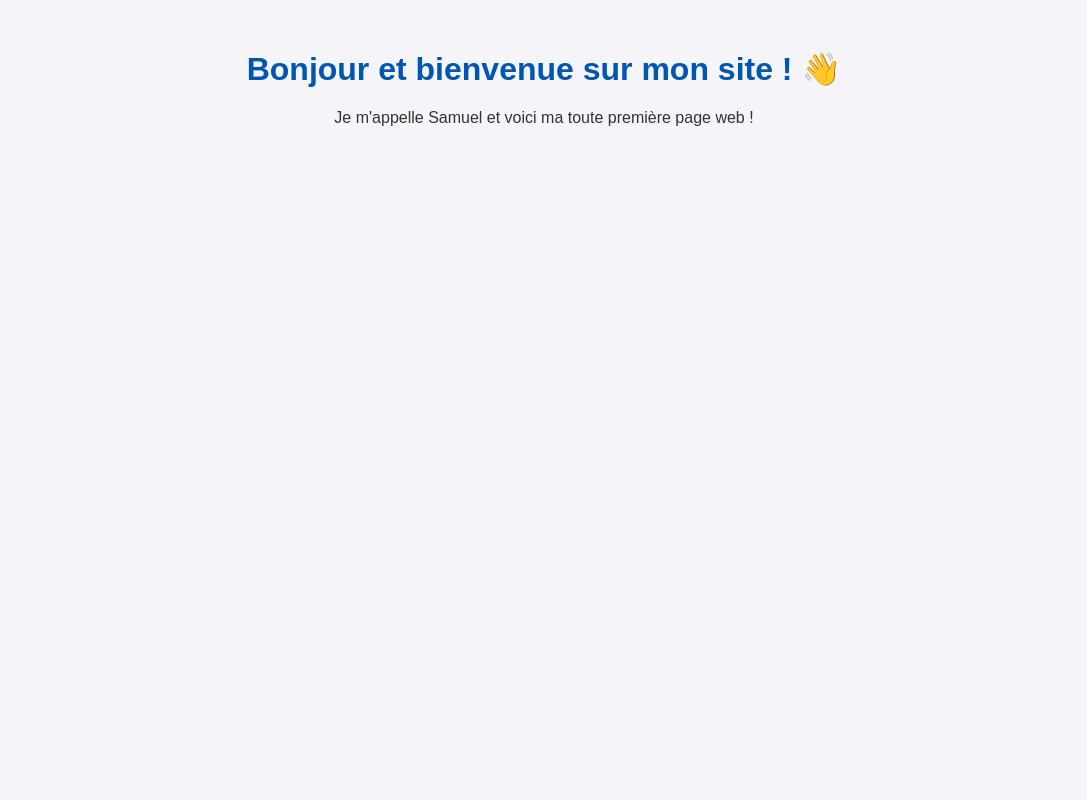
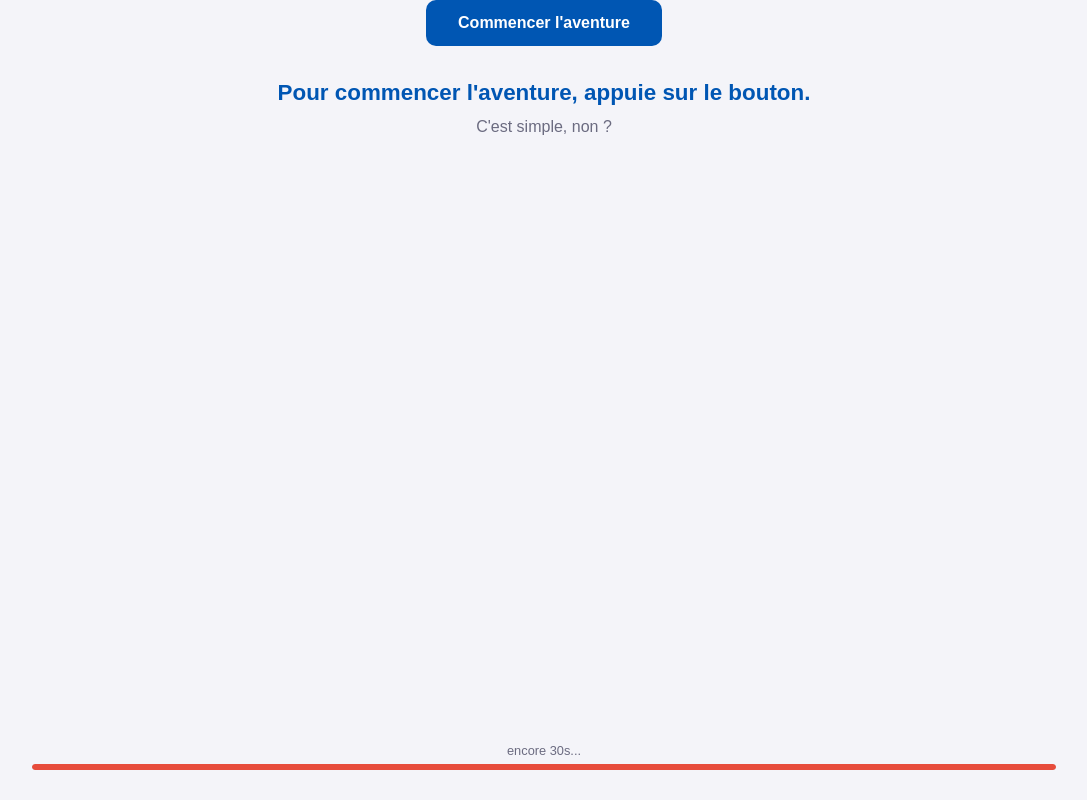
Before and after one commit to samuellepin/samuellepin.github.io, a plain HTML site: page index.html in a window 1280 px wide. Shown: the whole page, without its empty margins (96-1183 px from the left). Drawn offline with Linux system fonts and the light colour scheme; files that its build step writes are made by us from their sources.

Commit message:
(feat) premier partie

```diff
--- a/index.html
+++ b/index.html
@@ -1,24 +1,70 @@
 <!DOCTYPE html>
 <html lang="fr">
 <head>
-    <meta charset="UTF-8">
-    <meta name="viewport" content="width=device-width, initial-scale=1.0">
-    <title>Le site de Samuel</title>
-    <style>
-        body {
-            font-family: Arial, sans-serif;
-            text-align: center;
-            margin-top: 50px;
-            background-color: #f4f4f9;
-            color: #333;
-        }
-        h1 {
-            color: #0056b3;
-        }
-    </style>
+  <meta charset="UTF-8">
+  <meta name="viewport" content="width=device-width, initial-scale=1.0">
+  <title>Le site de Samuel</title>
+  <link rel="stylesheet" href="css/style.css">
 </head>
 <body>
-    <h1>Bonjour et bienvenue sur mon site ! 👋</h1>
-    <p>Je m'appelle Samuel et voici ma toute première page web !</p>
+
+  <!-- ========================================================
+       ÉCRAN PRINCIPAL : le piège
+       Tout ce bloc est centré verticalement/horizontalement
+       via flexbox dans le CSS.
+  ======================================================== -->
+  <div class="scene" id="scene">
+
+    <!-- Texte d'instruction affiché en haut -->
+    <p class="instruction" id="instruction">
+      Pour commencer l'aventure, appuie sur le bouton.
+    </p>
+
+    <!-- Sous-titre moqueur, mis à jour dynamiquement par JS -->
+    <p class="sub" id="sub">C'est simple, non ?</p>
+
+    <!-- Message troll qui apparaît quand on s'approche -->
+    <p class="taunt" id="taunt"></p>
+
+    <!-- LE bouton. Position: absolute pour pouvoir le déplacer librement
+         dans la scène avec left/top via JS. -->
+    <button class="troll-btn" id="troll-btn">
+      Commencer l'aventure
+    </button>
+
+    <!-- Barre de progression en bas (se vide sur 30s) -->
+    <div class="timer-wrap">
+      <span class="timer-label">encore <span id="countdown">30</span>s...</span>
+      <div class="timer-bar-bg">
+        <div class="timer-bar" id="timer-bar"></div>
+      </div>
+    </div>
+
+  </div>
+  <!-- fin .scene -->
+
+
+  <!-- ========================================================
+       ÉCRAN DE VICTOIRE : s'affiche après le clic final
+       Caché par défaut (display:none dans CSS),
+       affiché par JS quand le joueur clique après les 30s.
+  ======================================================== -->
+  <div class="victory" id="victory">
+    <h1>Bon... t'as de la chance.</h1>
+    <p>Le jeu de piste commence maintenant.</p>
+
+    <!-- Ce bouton redirige vers la première étape du jeu de piste.
+         Pour l'instant il recharge juste la page. -->
+    <a href="game/etape1.html" class="btn-start">
+      Commencer le vrai jeu →
+    </a>
+  </div>
+  <!-- fin .victory -->
+
+
+  <!-- Le script est chargé EN FIN de body pour que le DOM
+       soit déjà construit quand le JS s'exécute. -->
+  <script src="js/troll.js"></script>
+
 </body>
 </html>
--- /dev/null
+++ b/style.css
@@ -0,0 +1,260 @@
+/* ============================================================
+   style.css — styles de la page d'accueil troll
+   Structure :
+     1. Reset & variables
+     2. Body / layout global
+     3. Scène (zone de jeu)
+     4. Textes (instruction, sub, taunt)
+     5. Le bouton troll
+     6. Barre de timer
+     7. Écran de victoire
+     8. Responsive mobile
+============================================================ */
+
+
+/* ------------------------------------------------------------
+   1. Reset & variables CSS
+   On définit ici les couleurs/polices pour pouvoir les
+   changer facilement en un seul endroit.
+------------------------------------------------------------ */
+*, *::before, *::after {
+  box-sizing: border-box;
+  margin: 0;
+  padding: 0;
+}
+
+:root {
+  --bg:           #f4f4f9;       /* fond de page */
+  --surface:      #ffffff;       /* fond des éléments */
+  --text:         #1a1a2e;       /* texte principal */
+  --text-muted:   #6b6b80;       /* texte secondaire */
+  --text-danger:  #c0392b;       /* messages troll */
+  --accent:       #0056b3;       /* couleur du bouton / titres */
+  --accent-hover: #003f82;
+  --timer-color:  #e74c3c;       /* rouge pour la barre de compte à rebours */
+  --radius:       10px;
+  --font:         'Arial', sans-serif;
+}
+
+
+/* ------------------------------------------------------------
+   2. Body / layout global
+   On centre tout verticalement et horizontalement.
+------------------------------------------------------------ */
+body {
+  font-family: var(--font);
+  background-color: var(--bg);
+  color: var(--text);
+  min-height: 100vh;
+  display: flex;
+  align-items: center;
+  justify-content: center;
+  overflow: hidden; /* pas de scrollbar pendant le troll */
+}
+
+
+/* ------------------------------------------------------------
+   3. Scène (la zone où le bouton se balade)
+   position: relative est OBLIGATOIRE pour que le bouton
+   en position: absolute soit positionné par rapport à elle.
+------------------------------------------------------------ */
+.scene {
+  position: relative;          /* référence pour le bouton en absolute */
+  width: 100vw;
+  height: 100vh;
+  display: flex;
+  flex-direction: column;
+  align-items: center;
+}
+
+/* Quand la scène est "terminée", on la cache avec une transition */
+.scene.hidden {
+  opacity: 0;
+  pointer-events: none;
+  transition: opacity 0.5s ease;
+}
+
+
+/* ------------------------------------------------------------
+   4. Textes
+------------------------------------------------------------ */
+.instruction {
+  margin-top: 80px;
+  font-size: 1.4rem;
+  font-weight: bold;
+  color: var(--accent);
+  text-align: center;
+  padding: 0 2rem;
+  max-width: 600px;
+}
+
+.sub {
+  margin-top: 12px;
+  font-size: 1rem;
+  color: var(--text-muted);
+  text-align: center;
+}
+
+/* Message moqueur : par défaut invisible,
+   le JS le remplit et l'affiche brièvement */
+.taunt {
+  margin-top: 10px;
+  font-size: 0.95rem;
+  font-style: italic;
+  color: var(--text-danger);
+  text-align: center;
+  min-height: 22px;           /* évite le saut de layout quand vide */
+  opacity: 0;
+  transition: opacity 0.2s ease;
+}
+
+.taunt.visible {
+  opacity: 1;
+}
+
+
+/* ------------------------------------------------------------
+   5. Le bouton troll
+   position: absolute → le JS contrôle left/top librement.
+   On lui enlève la transition par défaut pour que le
+   déplacement soit instantané (effet de fuite réactif).
+   La transition est RE-ajoutée par JS pour l'animation
+   finale de centrage.
+------------------------------------------------------------ */
+.troll-btn {
+  position: absolute;          /* positionné par JS via left/top */
+  padding: 14px 32px;
+  font-size: 1rem;
+  font-weight: bold;
+  color: var(--surface);
+  background-color: var(--accent);
+  border: none;
+  border-radius: var(--radius);
+  cursor: pointer;
+  white-space: nowrap;
+  z-index: 10;
+  /* Pas de transition ici : la fuite doit être instantanée.
+     Le JS ajoute une transition CSS uniquement pour l'animation finale. */
+}
+
+.troll-btn:hover {
+  background-color: var(--accent-hover);
+}
+
+/* État "apprivoisé" : ajouté par JS après les 30s */
+.troll-btn.tamed {
+  transition: left 0.6s ease, top 0.6s ease;
+  animation: pulse 1s infinite alternate;
+}
+
+@keyframes pulse {
+  from { box-shadow: 0 0 0 0 rgba(0, 86, 179, 0.4); }
+  to   { box-shadow: 0 0 0 12px rgba(0, 86, 179, 0); }
+}
+
+
+/* ------------------------------------------------------------
+   6. Barre de timer
+   Positionnée en bas de la scène.
+   La barre intérieure rétrécit via JS (width en %).
+------------------------------------------------------------ */
+.timer-wrap {
+  position: absolute;
+  bottom: 30px;
+  left: 10%;
+  right: 10%;
+  display: flex;
+  flex-direction: column;
+  align-items: center;
+  gap: 6px;
+}
+
+.timer-label {
+  font-size: 0.8rem;
+  color: var(--text-muted);
+}
+
+.timer-bar-bg {
+  width: 100%;
+  height: 6px;
+  background: #ddd;
+  border-radius: 99px;
+  overflow: hidden;
+}
+
+.timer-bar {
+  height: 100%;
+  width: 100%;                 /* JS réduit ce width progressivement */
+  background: var(--timer-color);
+  border-radius: 99px;
+  /* Pas de transition CSS ici : le JS met à jour width
+     à chaque frame via requestAnimationFrame, c'est déjà fluide. */
+}
+
+
+/* ------------------------------------------------------------
+   7. Écran de victoire
+   Caché par défaut. Le JS lui retire la classe "hidden"
+   pour le rendre visible.
+------------------------------------------------------------ */
+.victory {
+  display: none;               /* caché au départ */
+  flex-direction: column;
+  align-items: center;
+  justify-content: center;
+  gap: 20px;
+  text-align: center;
+  padding: 2rem;
+  animation: fadeIn 0.6s ease;
+}
+
+/* Le JS fait : victory.style.display = 'flex' pour l'afficher */
+
+.victory h1 {
+  font-size: 2rem;
+  color: var(--accent);
+}
+
+.victory p {
+  font-size: 1.1rem;
+  color: var(--text-muted);
+}
+
+.btn-start {
+  display: inline-block;
+  margin-top: 10px;
+  padding: 14px 36px;
+  background: var(--accent);
+  color: white;
+  text-decoration: none;
+  border-radius: var(--radius);
+  font-weight: bold;
+  font-size: 1rem;
+  transition: background 0.2s;
+}
+
+.btn-start:hover {
+  background: var(--accent-hover);
+}
+
+@keyframes fadeIn {
+  from { opacity: 0; transform: translateY(20px); }
+  to   { opacity: 1; transform: translateY(0); }
+}
+
+
+/* ------------------------------------------------------------
+   8. Responsive mobile
+   Sur mobile, les textes sont un peu plus petits.
+   Le comportement tactile est géré dans le JS (touchmove).
+------------------------------------------------------------ */
+@media (max-width: 480px) {
+  .instruction {
+    font-size: 1.1rem;
+    margin-top: 60px;
+  }
+  .troll-btn {
+    padding: 12px 24px;
+    font-size: 0.9rem;
+  }
+}
```
